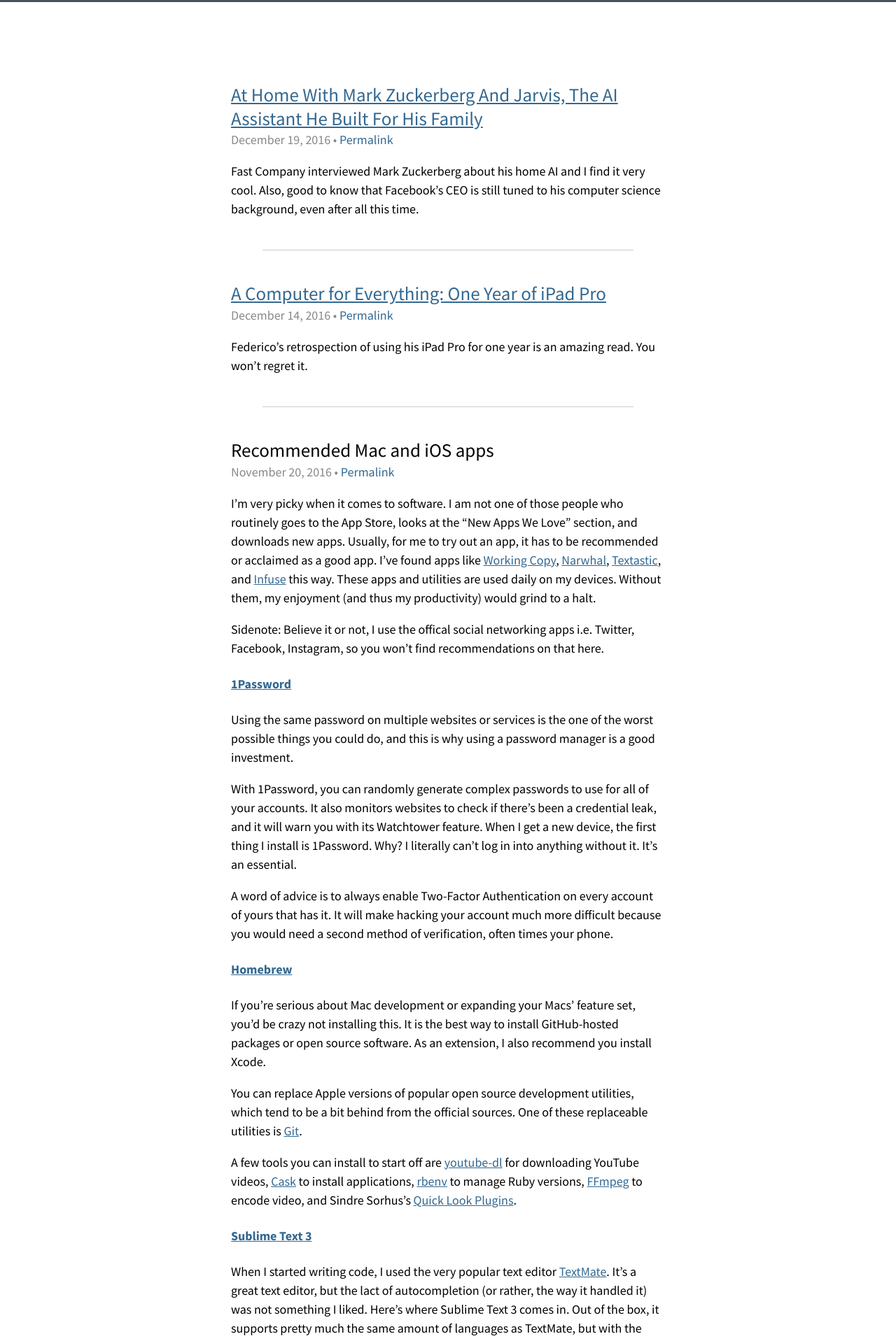
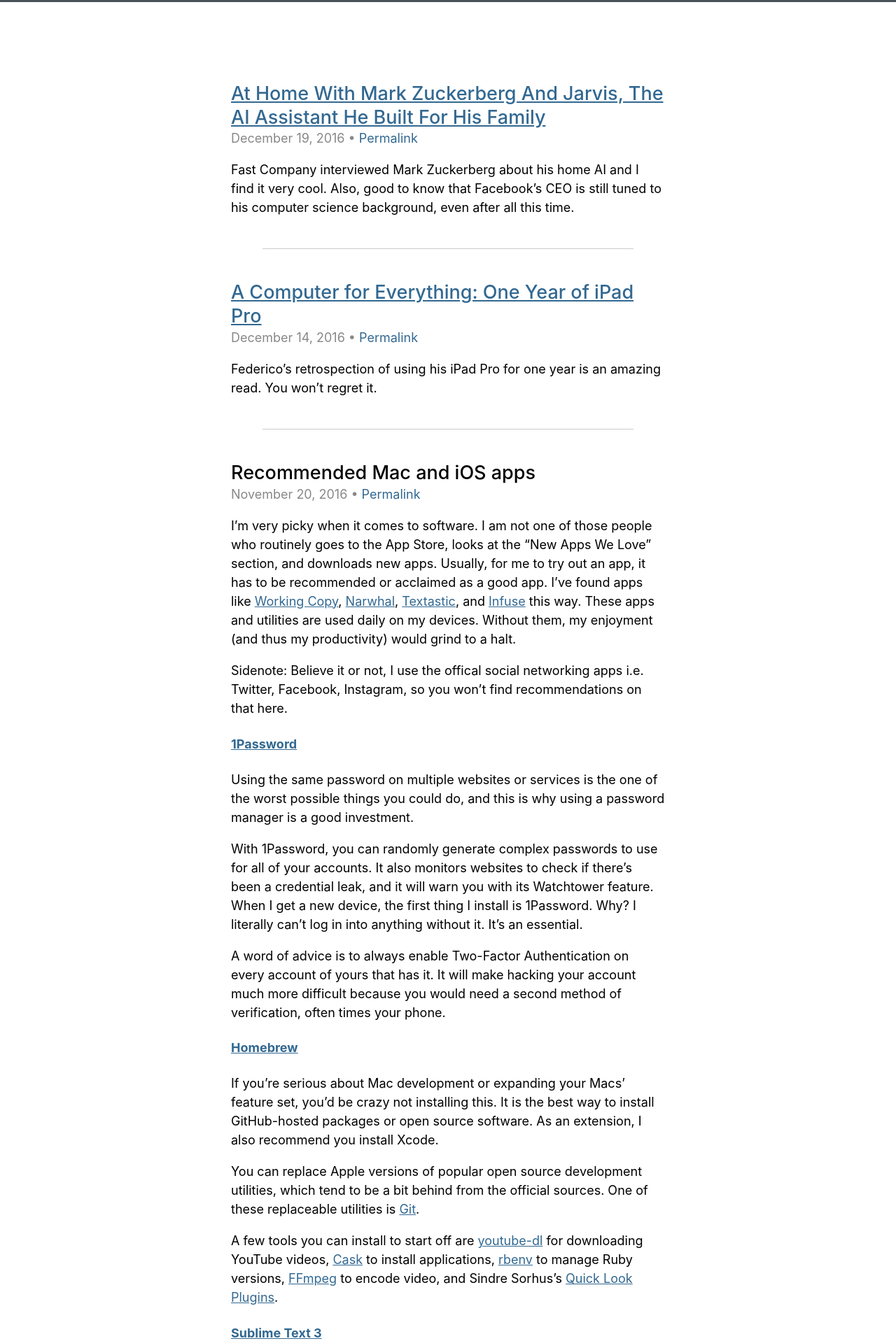
Before and after one commit to georgeperez/titanpointe.org, a Jekyll site: the page built from index.html, in a window 1280 px wide. Shown: the top 1917 px of the page at 70% size. Built offline with Jekyll 4.4.1, drawn with Linux system fonts in a browser that asks for light colours.

Commit message:
Removed Google Fonts

```diff
--- a/_layouts/default.html
+++ b/_layouts/default.html
@@ -11,7 +11,6 @@
   <link rel="shortcut icon" href="/assets/images/favicon.ico">
   <link rel="apple-touch-icon" href="assets/images/apple-touch-icon-precomposed.png">
   <link rel="apple-touch-icon-precomposed" href="assets/images/apple-touch-icon-precomposed.png">
-  <link href="https://fonts.googleapis.com/css?family=Source+Sans+Pro:400,400i,700,700i" rel="stylesheet">
   {% seo %}
 </head>
 <body>
```
